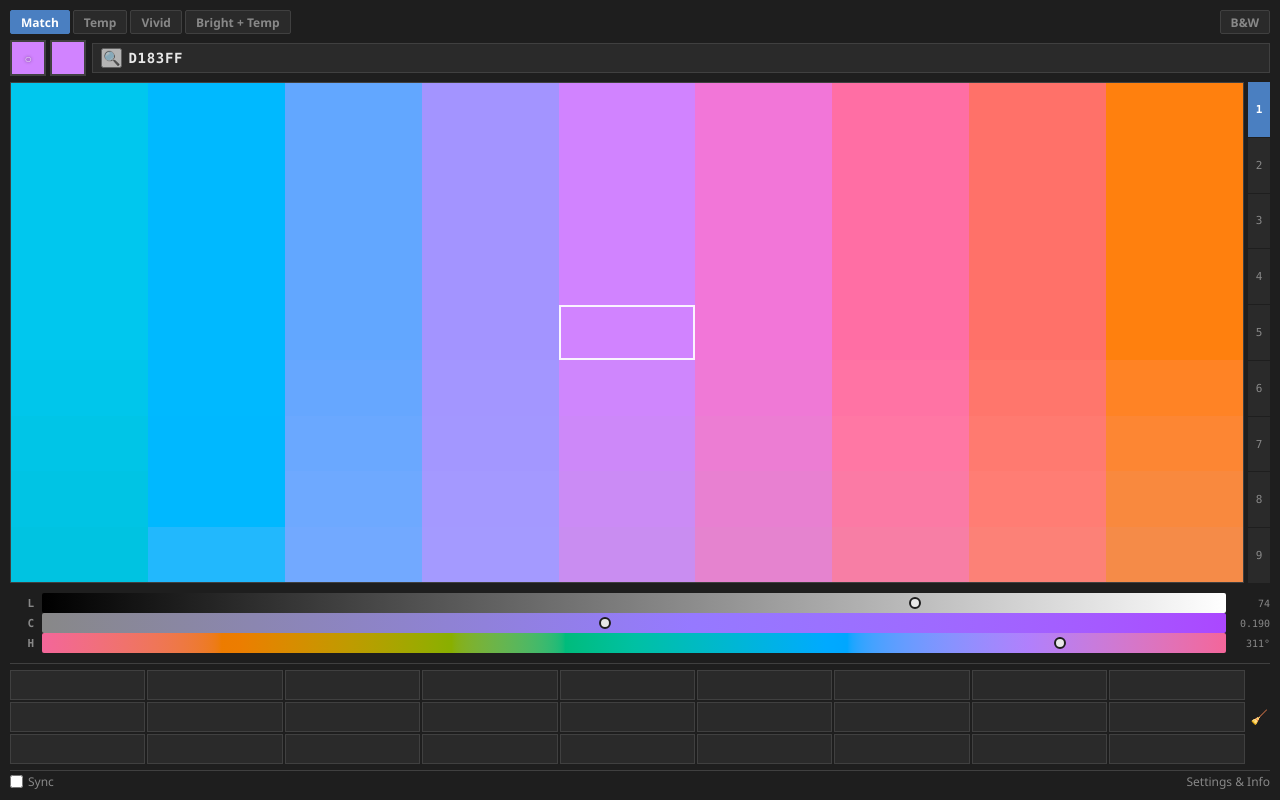
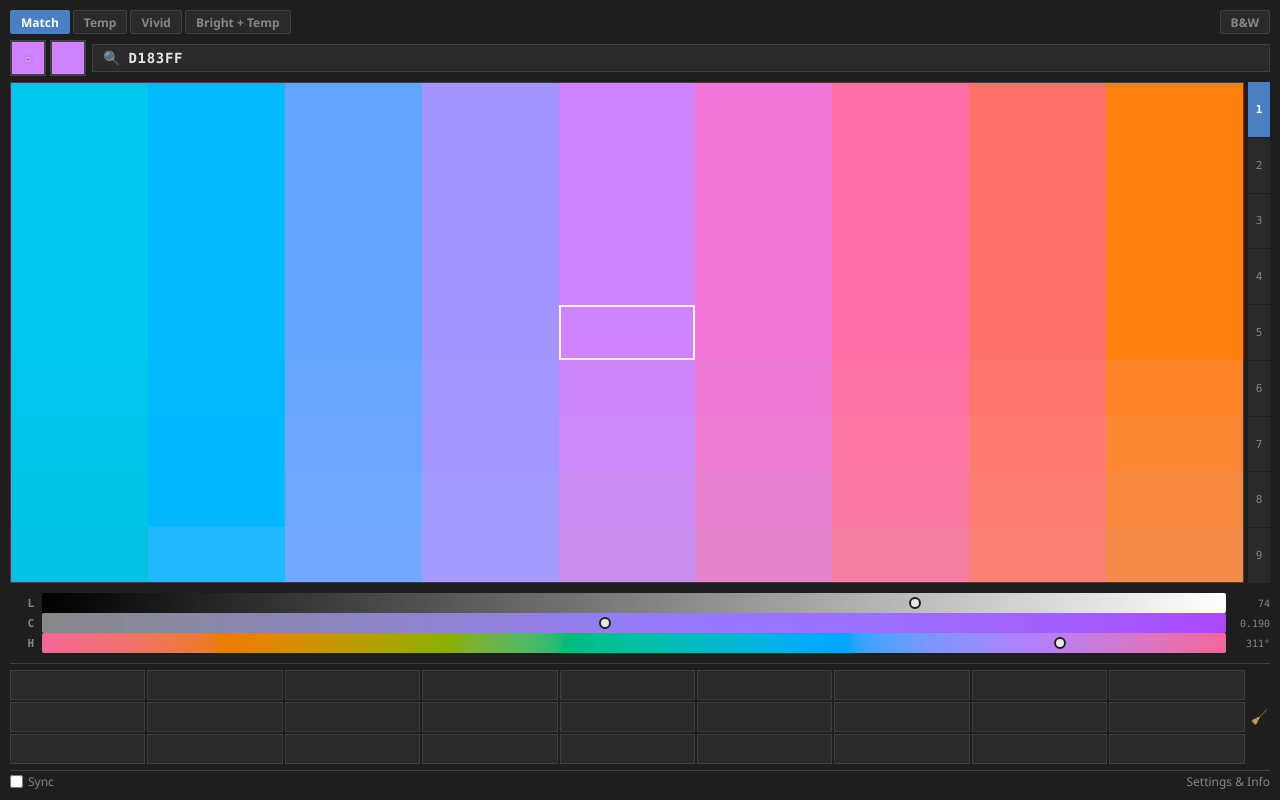
Before and after one commit to rhenoa24/OKLCH-Palette, an Angular app: page / in a window 1280 px wide. Built offline with nearby package versions, Linux system fonts and the light colour scheme.

Commit message:
fixed color picker icon

```diff
--- a/src/app/components/hex-input/hex-input.component.scss
+++ b/src/app/components/hex-input/hex-input.component.scss
@@ -10,8 +10,14 @@
 }
 
 .hex-icon {
+  background: transparent;
+  border: none;
+  color: var(--color-text-muted);
   font-size: 14px;
   cursor: pointer;
+  padding: 2px;
+  line-height: 1;
+  flex-shrink: 0;
   opacity: 0.7;
 
   &:hover {
--- a/src/app/components/history-row/history-row.component.scss
+++ b/src/app/components/history-row/history-row.component.scss
@@ -36,8 +36,9 @@
   padding: 2px;
   line-height: 1;
   flex-shrink: 0;
+  opacity: 0.7;
 
   &:hover {
-    color: var(--color-text);
+    opacity: 1;
   }
 }
--- a/src/app/components/slider-panel/slider-panel.component.html
+++ b/src/app/components/slider-panel/slider-panel.component.html
@@ -16,7 +16,7 @@
          type="range"
          min="0"
          max="0.4"
-         step="0.01"
+         step="0.001"
          [value]="chroma()"
          (input)="onChromaChange($event)" />
   <span class="slider-value">{{ chroma().toFixed(3) }}</span>
```
